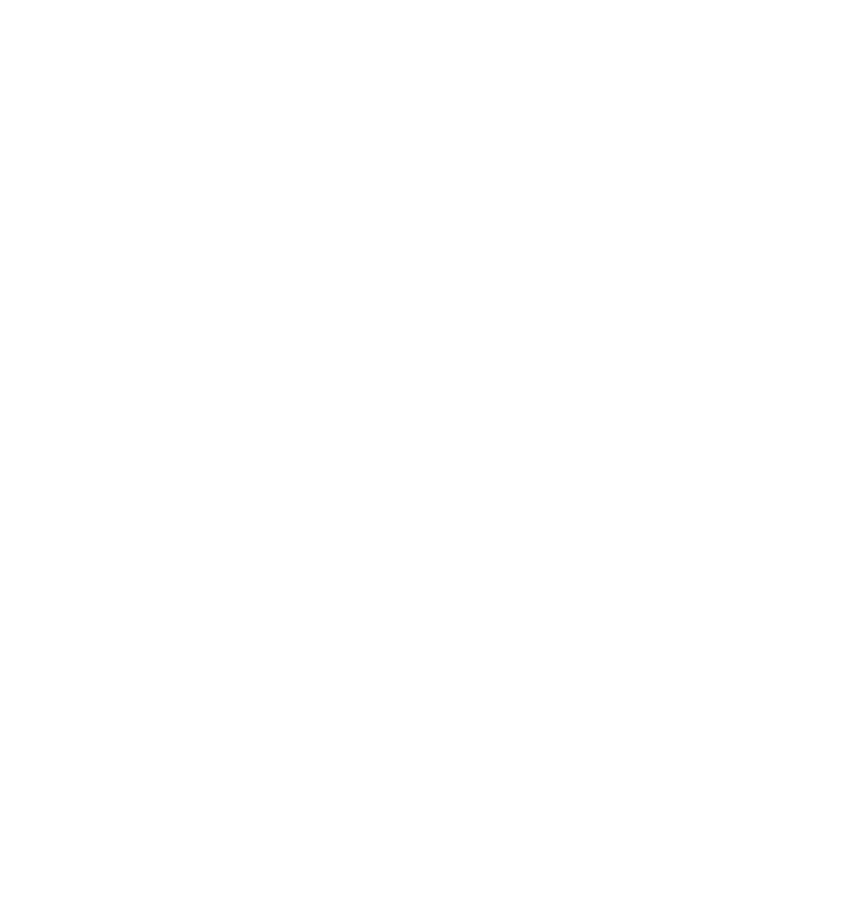
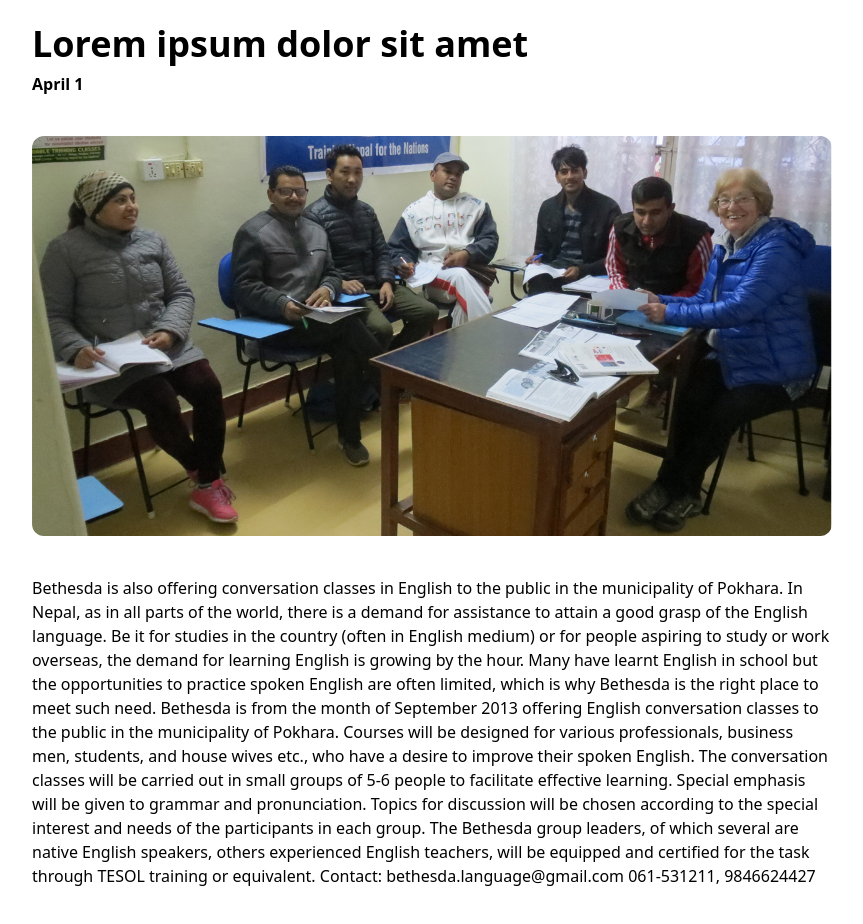
Before and after one commit to Jonancy/Bethesda, a React (Vite) app in the folder client/: page /services/specific-blogs in a window 1280 px wide. Before the commit this address had no page. Shown: the part 140-1064 px from the top of the page, without its empty margins (208-1071 px from the left). Before the commit the page ends 800 px from the top, so only its background shows below. Built offline with nearby package versions, Linux system fonts and the light colour scheme.

Commit message:
blogs news specific pages

```diff
--- a/client/src/components/footer/footer.tsx
+++ b/client/src/components/footer/footer.tsx
@@ -16,7 +16,7 @@ export default function Footer() {
     { service_name: "Personality Development Training (Child Psychology)" },
   ];
   return (
-    <footer className="bg-primaryColor mt-10">
+    <footer className="bg-primaryColor ">
       <div className="flex  justify-between px-20 py-10">
         <div className="max-w-sm">
           <div className="mb-6 flex h-[9rem] items-center space-x-2">
--- /dev/null
+++ b/client/src/components/header/mainHeader.tsx
@@ -0,0 +1,9 @@
+
+export default function MainHeader({text}: {text: string}) {
+  return (
+    <div className="flex flex-col gap-2 items-center justify-center">
+       <h1 className="text-5xl font-bold">{text}</h1>
+        <hr className="w-[5rem] border-2 border-secondaryColor"></hr>
+    </div>
+  )
+}
--- /dev/null
+++ b/client/src/components/header/subHeader.tsx
@@ -0,0 +1,9 @@
+
+export default function SubHeader({text}: {text: string}) {
+    return (
+      <div className="flex flex-col gap-2 items-start ">
+         <h1 className="text-xl font-bold">{text}</h1>
+          <hr className="w-[5rem] border-2 border-secondaryColor"></hr>
+      </div>
+    )
+  }
--- a/client/src/pages/home/newsArticles.tsx
+++ b/client/src/pages/home/newsArticles.tsx
@@ -1,9 +1,9 @@
-import pic from "../../assets/Service.png"
-
+import { BiSolidRightArrow } from "react-icons/bi";
+import pic from "../../assets/Service.png";
 
 export default function NewsArticlesLists() {
   return (
-    <div className="px-[20rem] py-10 flex flex-col gap-10">
+    <div className="px-[15rem] py-10 flex flex-col gap-10">
       <div className="flex flex-col  items-center justify-center">
         <h1>News & Articles</h1>
         <p>
@@ -12,26 +12,34 @@ export default function NewsArticlesLists() {
         </p>
       </div>
       <div className="grid grid-cols-3 gap-8">
-      {[1, 2, 3, 4, 5, 6].map((index) => (
+        {[1, 2, 3, 4, 5].map((index) => (
           <div className="flex flex-col  gap-4" key={index}>
-        <img src={pic} className="rounded-lg h-[20rem] object-cover"></img>
+            <div className="relative rounded-3xl">
+              <img
+                src={pic}
+                className=" h-[18rem] object-cover rounded-3xl"
+              ></img>
+              <div className="absolute bottom-0 w-full bg-primaryColor text-center p-4 font-bold text-xl text-white rounded-b-3xl">
+                <p>News</p>
+              </div>
+            </div>
             <div className="pr-6 flex flex-col gap-2">
-            <p className="text-sm font-semibold">April 1, 2024</p>
-          <p className="text-xl font-semibold">
+              <p className="text-xl font-bold text-primaryColor ">
                 1 DAYS REFRESHER TRAINING AT FULBARI, MYADI
               </p>
-          <p className="text-sm">
+              <p className="text-sm line-clamp-2">
                 1 days Refresher training was conducted on 27th June 2023 at
-            fullbari, Myadi. We reflected on Depression and Suicide prevention
-            . More then 45 participants participated in it.
+                fullbari, Myadi. We reflected on Depression and Suicide
+                prevention . More then 45 participants participated in it.
               </p>
             </div>
-        <div className="w-full text-center border py-2 rounded-lg  border-black">
-          <p className="font-semibold">Read More</p>
+            <div className="w-full  py-2  flex gap-2 items-center">
+              <p className="font-bold text-sm text-primaryColor">Read More</p>
+              <BiSolidRightArrow />
             </div>
           </div>
         ))}
       </div>
     </div>
-  )
+  );
 }
--- /dev/null
+++ b/client/src/pages/home/specificBlogs.tsx
@@ -0,0 +1,60 @@
+import img from "../../assets/Service.png";
+import MainHeader from "@/components/header/mainHeader";
+import SubHeader from "@/components/header/subHeader";
+import { IoIosArrowDropright } from "react-icons/io";
+
+export default function SpecificBlogs() {
+  return (
+    <div className="flex flex-col  mt-10">
+      <div className="">
+        <div className="px-[15rem]">
+        <div className="flex flex-col items-start gap-2 font-semibold ">
+         <p className="text-4xl">Lorem ipsum dolor sit amet</p>
+         <p>April 1</p>
+        </div>
+        <div className="flex flex-col gap-10 mb-20 mt-10">
+          <img className="w-full rounded-xl object-cover h-[25rem]" src={img}></img>
+          <p>
+            Bethesda is also offering conversation classes in English to the
+            public in the municipality of Pokhara. In Nepal, as in all parts of
+            the world, there is a demand for assistance to attain a good grasp
+            of the English language. Be it for studies in the country (often in
+            English medium) or for people aspiring to study or work overseas,
+            the demand for learning English is growing by the hour. Many have
+            learnt English in school but the opportunities to practice spoken
+            English are often limited, which is why Bethesda is the right place
+            to meet such need. Bethesda is from the month of September 2013
+            offering English conversation classes to the public in the
+            municipality of Pokhara. Courses will be designed for various
+            professionals, business men, students, and house wives etc., who
+            have a desire to improve their spoken English. The conversation
+            classes will be carried out in small groups of 5-6 people to
+            facilitate effective learning. Special emphasis will be given to
+            grammar and pronunciation. Topics for discussion will be chosen
+            according to the special interest and needs of the participants in
+            each group. The Bethesda group leaders, of which several are native
+            English speakers, others experienced English teachers, will be
+            equipped and certified for the task through TESOL training or
+            equivalent. Contact: bethesda.language@gmail.com 061-531211,
+            9846624427
+          </p>
+        </div>
+        </div>
+        <div className="bg-gray-100  px-[15rem] py-20 ">
+            <SubHeader text="More Posts "/>
+          <div className="grid grid-cols-4 gap-8 mt-8">
+            {[1, 2, 3, 4].map(() => (
+              <div>
+                <img className="h-[10rem] rounded-3xl" src={img}></img>
+                <div className="flex  items-center justify-between pt-2">
+                  <p className="text-xl font-bold w-[10rem]">Lorem ipsum dolor sit amet</p>
+                  <IoIosArrowDropright className="text-5xl" />
+                </div>
+              </div>
+            ))}
+          </div>
+        </div>
+      </div>
+    </div>
+  );
+}
--- /dev/null
+++ b/client/src/pages/home/speciicServices.tsx
@@ -0,0 +1,61 @@
+import { BiRightArrow } from "react-icons/bi";
+import img from "../../assets/Service.png";
+import MainHeader from "@/components/header/mainHeader";
+import SubHeader from "@/components/header/subHeader";
+import { IoIosArrowDropright } from "react-icons/io";
+
+export default function SpeciicServices() {
+  return (
+    <div className="flex flex-col  mt-10">
+      <div className="">
+        <div className="px-[15rem]">
+
+        <div className="flex flex-col justify-center items-center gap-2 ">
+         <MainHeader text="English Conversation Classes"/>
+        </div>
+        <div className="flex gap-10 my-20">
+          <img className="w-[26rem] rounded-3xl h-[20rem]" src={img}></img>
+          <p>
+            Bethesda is also offering conversation classes in English to the
+            public in the municipality of Pokhara. In Nepal, as in all parts of
+            the world, there is a demand for assistance to attain a good grasp
+            of the English language. Be it for studies in the country (often in
+            English medium) or for people aspiring to study or work overseas,
+            the demand for learning English is growing by the hour. Many have
+            learnt English in school but the opportunities to practice spoken
+            English are often limited, which is why Bethesda is the right place
+            to meet such need. Bethesda is from the month of September 2013
+            offering English conversation classes to the public in the
+            municipality of Pokhara. Courses will be designed for various
+            professionals, business men, students, and house wives etc., who
+            have a desire to improve their spoken English. The conversation
+            classes will be carried out in small groups of 5-6 people to
+            facilitate effective learning. Special emphasis will be given to
+            grammar and pronunciation. Topics for discussion will be chosen
+            according to the special interest and needs of the participants in
+            each group. The Bethesda group leaders, of which several are native
+            English speakers, others experienced English teachers, will be
+            equipped and certified for the task through TESOL training or
+            equivalent. Contact: bethesda.language@gmail.com 061-531211,
+            9846624427
+          </p>
+        </div>
+        </div>
+        <div className="bg-gray-100  px-[15rem] py-20 ">
+            <SubHeader text="Other services That We Offer "/>
+          <div className="grid grid-cols-4 gap-8 mt-8">
+            {[1, 2, 3, 4].map(() => (
+              <div>
+                <img className="h-[10rem] rounded-3xl" src={img}></img>
+                <div className="flex  items-center justify-between pt-2">
+                  <p className="text-xl font-bold w-[10rem]">Nepali Language Classes</p>
+                  <IoIosArrowDropright className="text-5xl" />
+                </div>
+              </div>
+            ))}
+          </div>
+        </div>
+      </div>
+    </div>
+  );
+}
--- a/client/src/routes/client.Routes.ts
+++ b/client/src/routes/client.Routes.ts
@@ -6,6 +6,8 @@ const Services = lazy(() => import("@/pages/home/services"));
 const AboutUs = lazy(() => import("@/pages/home/aboutUs"));
 const HomePage = lazy(() => import("@/pages/home/homePage"));
 const NewsArticlesLists = lazy(() => import("@/pages/home/newsArticles"));
+const SpeciicServices = lazy(()=> import("@/pages/home/speciicServices")) ;
+const  SpecificBlogs =lazy(()=> import("@/pages/home/specificBlogs")) ;
 
 
 export const vendorRoutes = [
@@ -42,6 +44,18 @@ export const vendorRoutes = [
     hasHomeLayout: true,
   },
   {
+    id: "blogs",
+    path: "/services/specific-service",
+    element: SpeciicServices,
+    hasHomeLayout: true,
+  },
+  {
+    id: "blogs",
+    path: "/services/specific-blogs",
+    element: SpecificBlogs,
+    hasHomeLayout: true,
+  },
+  {
     id: "login",
     path: "/admin/login",
     element: Login,
```
Lines whose indentation alone changed are shown as unchanged.
